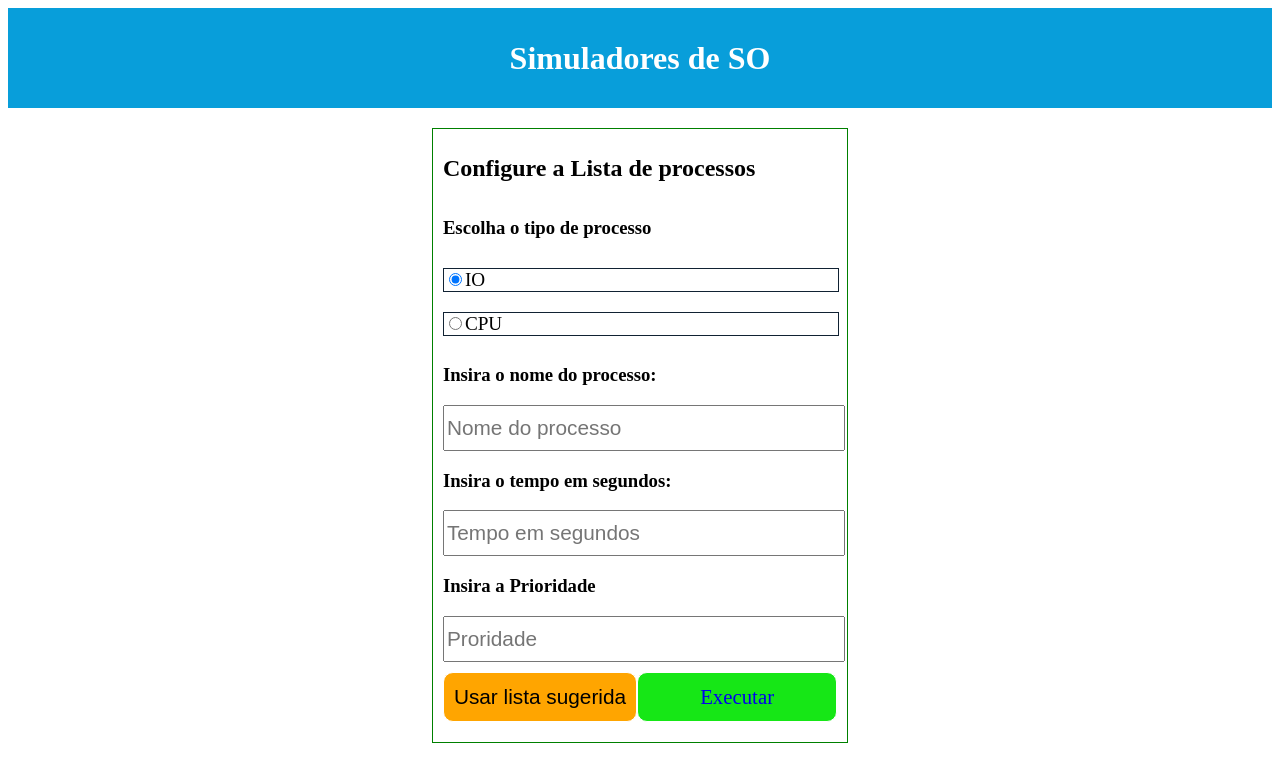
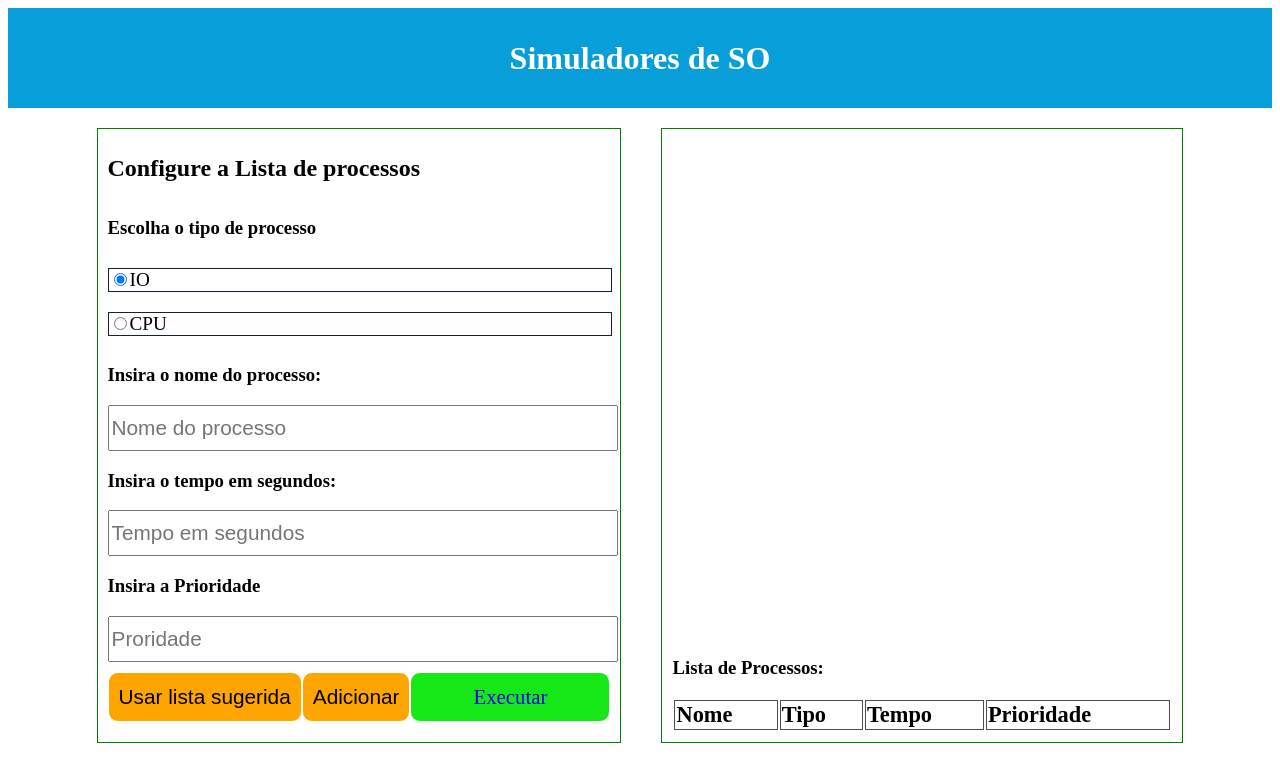
Before and after one commit to IsaiasLuiz/simuladores-so, a React (Create React App) app: page /process-list in a window 1280 px wide. Shown: the top 782 px of the page. Built offline with nearby package versions, Linux system fonts and the light colour scheme.

Commit message:
Pagina de configurar o processo concluida

```diff
--- a/src/components/button/index.jsx
+++ b/src/components/button/index.jsx
@@ -20,7 +20,7 @@ const Btn = styled.button`
 `;
 
 const Button = props=>{
-    return <Btn>{ props.text }</Btn>
+    return <Btn onClick={props.click}>{ props.text }</Btn>
 }
 
 Button.prototype = {
--- /dev/null
+++ b/src/components/processTable/index.jsx
@@ -0,0 +1,46 @@
+import React from 'react';
+import styled from 'styled-components';
+import PropTypes from 'prop-types';
+
+const Table = styled.table`
+    min-width: 100%;
+    font-size: 1.4em;
+`;
+
+const Tr = styled.tr`
+    font-size: 1em;
+`;
+
+const Th = styled.th`
+    text-align: left;
+    border: 1px solid #514a58;
+`;
+
+const Td = styled.td`
+    border: 1px solid #514a58;
+`;
+
+const processTable = props => (
+    <Table>
+        <Tr>
+            <Th>Nome</Th>
+            <Th>Tipo</Th>
+            <Th>Tempo</Th>
+            <Th>Prioridade</Th>
+        </Tr>
+        {props.list.map(value=>(
+            <Tr key={value.processName}>
+                <Td>{value.processName}</Td>
+                <Td>{value.processType}</Td>
+                <Td>{value.processTime}</Td>
+                <Td>{value.processPriority}</Td>
+            </Tr>
+        ))}
+    </Table>
+);
+
+export default processTable;
+
+processTable.prototype = {
+    list: PropTypes.array.isRequired
+}
--- /dev/null
+++ b/src/constants/processList.jsx
@@ -0,0 +1,30 @@
+import ProcessType from './processType';
+
+const processList = [
+    {
+        processName: 'A',
+        processType: ProcessType.IO,
+        processTime: '10',
+        processPriority: '1',
+    },
+    {
+        processName: 'B',
+        processType: ProcessType.CPU,
+        processTime: '15',
+        processPriority: '3',
+    },
+    {
+        processName: 'C',
+        processType: ProcessType.IO,
+        processTime: '10',
+        processPriority: '7',
+    },
+    {
+        processName: 'D',
+        processType: ProcessType.CPU,
+        processTime: '20',
+        processPriority: '5',
+    },
+]
+
+export default processList;
--- a/src/pages/processList/index.jsx
+++ b/src/pages/processList/index.jsx
@@ -1,12 +1,11 @@
-import React from 'react';
-import { connect } from 'react-redux';
-import { bindActionCreators } from 'redux';
-import defineProcessType from '../../actions/defineProcessType';
-import ProcessType from '../../constants/processType'
+import React,{ Component } from 'react';
 import styled from 'styled-components';
+import ProcessTable from '../../components/processTable';
 import Next from '../../components/nextButton';
 import Button from '../../components/button';
 import { Container, Content, Title, Label } from '../../styles/styledComponents';
+import ProcessType from '../../constants/processType';
+import ProcessListDefault from '../../constants/processList';
 
 const Div = styled.div`
   width: 100%;
@@ -30,9 +29,43 @@ const divCss = {
   justifyContent: 'center'
 }
 
-const processList = props => {
-  const { defineProcessType } = props;
+  export default class ProcessList extends Component {
+    state = {
+      processName: '',
+      processType: ProcessType.IO,
+      processTime: '',
+      processPriority: '',
+      processList:[]
+    }
+    addProcess = ()=> {
+      console.log(this.state.processList);
 
+      const list = this.state.processList || [];
+      const process = {
+        processName: this.state.processName,
+        processType: this.state.processType,
+        processTime: this.state.processTime,
+        processPriority: this.state.processPriority
+      }
+      list.push(process);
+      this.setState({processList: list});
+      this.clearFields();
+    }
+
+    clearFields = () => {
+      this.setState({
+        processName: '',
+        processType: ProcessType.IO,
+        processTime: '',
+        processPriority: ''
+      });
+    };
+
+    processDefault = ()=> {
+      this.setState({processList: ProcessListDefault});
+    }
+
+    render(){
       return (
         <Container>
           <Content>
@@ -43,7 +76,7 @@ const processList = props => {
                 type='radio'
                 name='process-type'
                 defaultChecked
-            onChange={()=>defineProcessType(ProcessType.IO)}
+                onChange={()=>this.setState({processType: ProcessType.IO})}
               />
               IO
             </Label>
@@ -51,40 +84,47 @@ const processList = props => {
               <input
                 type='radio'
                 name='process-type'
-            onChange={()=>defineProcessType(ProcessType.CPU)}
+                onChange={()=>this.setState({processType: ProcessType.CPU})}
               />
               CPU
             </Label>
 
             <Div>
               <H3>Insira o nome do processo:</H3>
-          <Input type="text" placeholder="Nome do processo" />
+              <Input type="text" placeholder="Nome do processo"
+              value={this.state.processName}
+                onChange={(event)=>this.setState({processName: event.target.value})}
+              />
             </Div>
 
             <Div>
               <H3>Insira o tempo em segundos:</H3>
-          <Input type="text" placeholder="Tempo em segundos" />
+              <Input type="number" placeholder="Tempo em segundos"
+              value={this.state.processTime}
+                onChange={(event)=>this.setState({processTime: event.target.value})}
+              />
             </Div>
 
             <Div>
               <H3>Insira a Prioridade</H3>
-          <Input type="text" placeholder="Proridade" />
+              <Input type="number" placeholder="Proridade"
+              value={this.state.processPriority}
+                onChange={(event)=>this.setState({processPriority: event.target.value})}
+              />
             </Div>
 
             <Div style={divCss}>
-          <Button text="Usar lista sugerida" />
+              <Button text="Usar lista sugerida" click={this.processDefault}/>
+              <Button text="Adicionar" click={this.addProcess} />
               <Next route="" text="Executar" />
             </Div>
           </Content>
+          <Content style={{'justifyContent': 'end', 'minWidth': '500px'}}>
+            <Div>
+              <H3>Lista de Processos:</H3>
+              <ProcessTable list={this.state.processList}/>
+            </Div>
+          </Content>
       </Container>
-  )
+    )};
   };
-
-const mapStateToProps = store => ({
-  processType: store.type.processType
-});
-
-const mapDispatchToProps = dispatch =>
-  bindActionCreators({ defineProcessType }, dispatch);
-
-export default connect(mapStateToProps, mapDispatchToProps)(processList);
```
Also changed, not shown: .eslintrc.js (deleted), 2 other files (tests, documents, lock files or other folders). Lines whose indentation alone changed are shown as unchanged.
